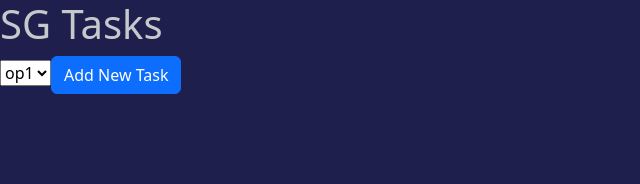
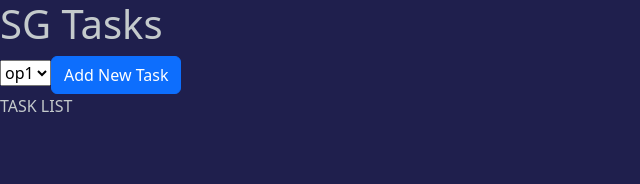
Before and after one commit to SoulPlayerZ/sg-tasks, a React (Create React App) app: page / in a window 1280 px wide. Shown: the top 184 px of the page, without its empty margins (0-640 px from the left). Built offline with nearby package versions, Linux system fonts and the light colour scheme.

Commit message:
feat: Includes Task List without content yet

```diff
--- /dev/null
+++ b/src/components/TaskList.jsx
@@ -0,0 +1,7 @@
+function TaskList () {
+  return(
+    <main>TASK LIST</main>
+  )
+}
+
+export default TaskList;
--- a/src/pages/MainPage.jsx
+++ b/src/pages/MainPage.jsx
@@ -1,11 +1,11 @@
 import Header from "../components/Header";
-
+import TaskList from "../components/TaskList";
 
 function MainPage () {
   return(
     <section>
         <Header />
-
+        <TaskList />
     </section>
   )
 }
```
